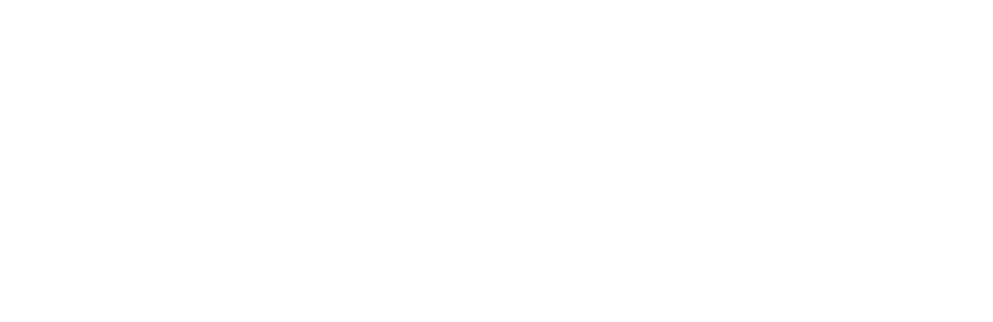
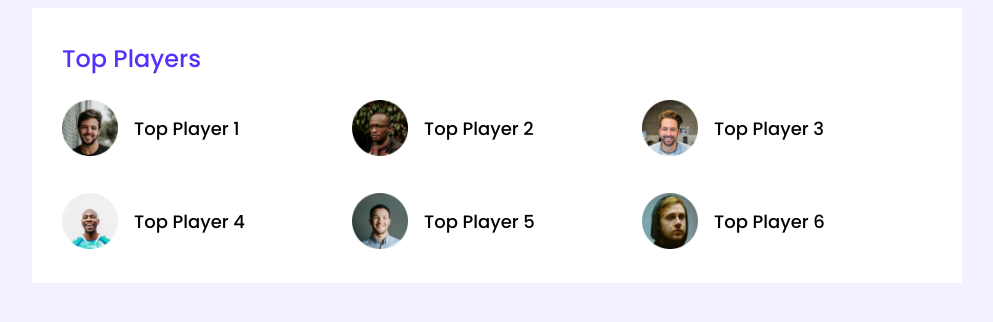
Before and after one commit to MMMonir/leader-board-main, a plain HTML site: page index.html in a window 1280 px wide. Shown: the whole page, without its empty margins (143-1136 px from the left). Drawn offline with Linux system fonts and the light colour scheme.

Commit message:
Second Time

```diff
--- a/index.html
+++ b/index.html
@@ -5,8 +5,51 @@
     <meta http-equiv="X-UA-Compatible" content="IE=edge">
     <meta name="viewport" content="width=device-width, initial-scale=1.0">
     <title>Leader Board</title>
+    <!-- stylesheet -->
+    <link rel="stylesheet" href="styles/style.css">
 </head>
 <body>
+    <!-- header start -->
+    <header>
+
+    </header>
+    <!-- header end -->
+    <main>
+        <!-- Top player and Top blog start -->
+        <section class="container">
+            <div class="top-players">
+                <h2 class="section-title">Top Players</h2>
+                 <div class="players">
+                     <!-- .player*6>img[src="images/players/player-$.png"]+h3{Top Player $} -->
+                     <div class="player">
+                         <img src="images/players/player-1.png" alt="">
+                         <h3 class="player-name">Top Player 1</h3>
+                     </div>
+                     <div class="player">
+                         <img src="images/players/player-2.png" alt="">
+                         <h3 class="player-name">Top Player 2</h3>
+                     </div>
+                     <div class="player">
+                         <img src="images/players/player-3.png" alt="">
+                         <h3 class="player-name">Top Player 3</h3>
+                     </div>
+                     <div class="player">
+                         <img src="images/players/player-4.png" alt="">
+                         <h3 class="player-name">Top Player 4</h3>
+                     </div>
+                     <div class="player">
+                         <img src="images/players/player-5.png" alt="">
+                         <h3 class="player-name">Top Player 5</h3>
+                     </div>
+                     <div class="player">
+                         <img src="images/players/player-6.png" alt="">
+                         <h3 class="player-name">Top Player 6</h3>
+                     </div>
+                 </div>
+            </div>
+        </section>
+        <!-- Top player and Top blog start -->
+    </main>
 
 </body>
 </html>
--- /dev/null
+++ b/styles/style.css
@@ -0,0 +1,50 @@
+/*Fonts Import*/
+@import url('https://fonts.googleapis.com/css2?family=Poppins:wght@400;500;600&display=swap');
+
+/*Common Style*/
+body{
+    font-family: 'Poppins', sans-serif;
+    background-color: #f3f1ff;
+}
+.container{
+    background-color: #ffffff;
+    width: 870px;
+    padding: 30px;
+}
+
+/* Top Playes Styles */
+main{
+    display: flex;
+    justify-content: center;
+}
+
+.players {
+    display: grid;
+    grid-template-columns: repeat(3, 1fr);
+    grid-row-gap: 30px;
+}
+
+.section-title{
+    color: #562EFF;
+    font-weight: 500;
+    font-size: 24px;
+    line-height: 36px;
+    margin-top: 3px;
+}
+
+.player img {
+    width: 56px;
+    height: 56px;
+}
+
+.player-name{
+    margin-left: 16px;
+    font-size: 18px;
+    line-height: 27px;
+    font-weight: 500;
+}
+
+.player {
+    display: flex;
+    align-items: center;
+}
```
